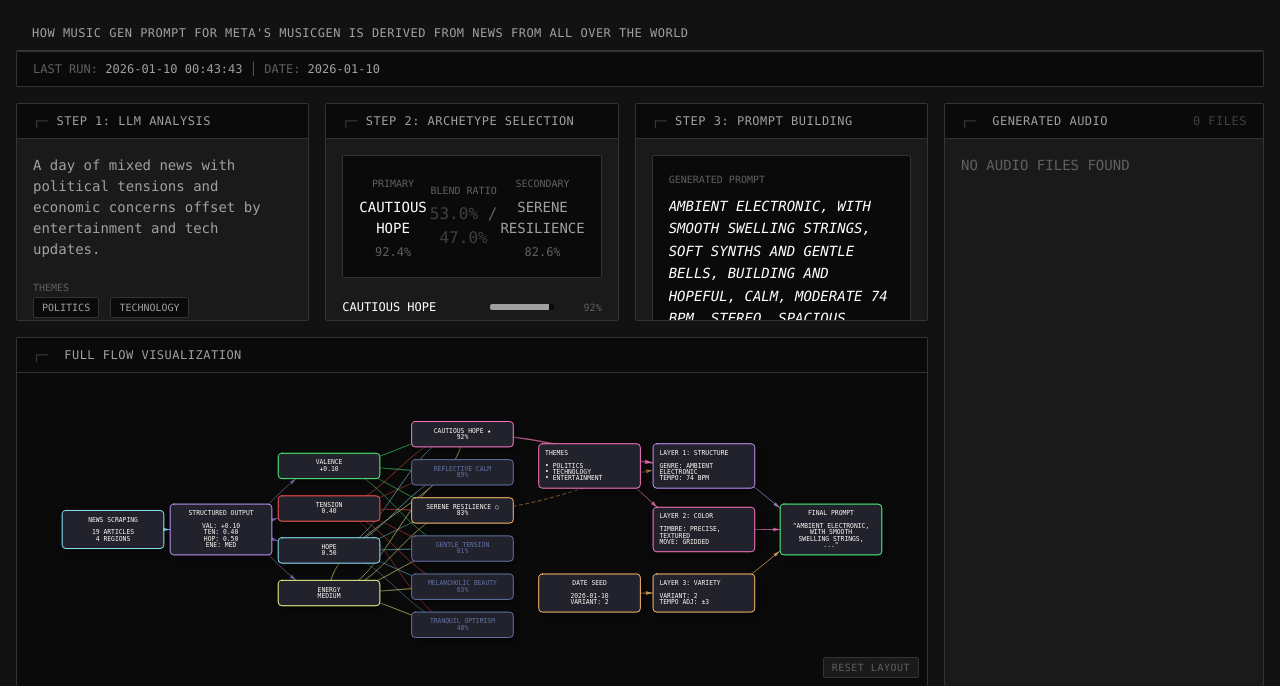
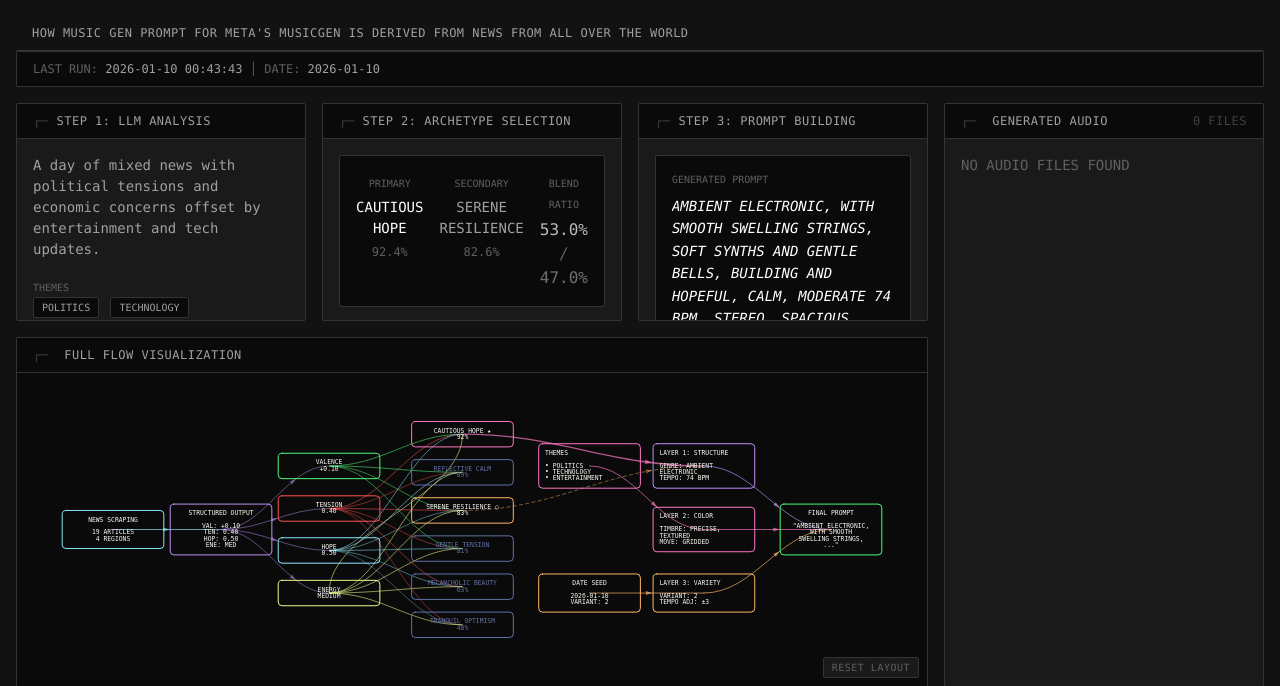
Before and after one commit to dattasaurabh82/current_state, a FastAPI app: page /pipeline in a window 1280 px wide. Shown: the part 97-783 px from the top of the page. Run offline with FastAPI, Linux system fonts and the light colour scheme.

Commit message:
feat(web): enhance archetype blend ratio display with improved styling and tooltip updates

```diff
--- a/web/static/css/tui.css
+++ b/web/static/css/tui.css
@@ -844,17 +844,19 @@ ANIMATIONS (Subtle)
 /* Archetype Selection */
 .archetype-selected {
     display: flex;
-    align-items: center;
+    align-items: flex-start;
     justify-content: space-between;
     padding: var(--space-md);
     background-color: var(--bg-dark);
     border: 1px solid var(--border-color);
     border-radius: var(--radius-sm);
+    gap: var(--space-md);
 }
 
 .archetype-primary,
 .archetype-secondary {
     text-align: center;
+    flex: 1;
 }
 
 .archetype-name {
@@ -869,13 +871,21 @@ ANIMATIONS (Subtle)
 }
 
 .archetype-blend {
+    text-align: center;
+    flex: 1;
+}
+
+.blend-values {
     font-size: var(--font-size-lg);
-    color: var(--text-muted);
-    text-align: center;
-    display: flex;
-    flex-direction: column;
-    align-items: center;
-    gap: var(--space-xs);
+    margin-top: var(--space-xs);
+}
+
+.blend-primary {
+    color: var(--text-bright);
+}
+
+.blend-secondary {
+    color: var(--text-secondary);
 }
 
 /* Archetype Scores List */
@@ -1301,3 +1311,21 @@ audio::-webkit-media-controls-time-remaining-display {
     word-break: break-word;
     overflow-wrap: break-word;
 }
+
+/* =============================================================================
+   VIS-NETWORK TOOLTIP STYLING
+   ============================================================================= */
+
+.vis-tooltip {
+    background-color: rgba(0, 0, 0, 0.9) !important;
+    border: none !important;
+    border-radius: var(--radius-sm) !important;
+    padding: var(--space-md) !important;
+    font-family: var(--font-mono) !important;
+    font-size: var(--font-size-xs) !important;
+    color: var(--text-primary) !important;
+    white-space: pre-line !important;
+    max-width: 320px !important;
+    line-height: 1.5 !important;
+    box-shadow: 0 4px 20px rgba(0, 0, 0, 0.5) !important;
+}
--- a/web/static/js/derivation.js
+++ b/web/static/js/derivation.js
@@ -32,9 +32,9 @@ document.addEventListener('DOMContentLoaded', function() {
         red: '#ff5555',
         yellow: '#f1fa8c',
 
-        // Node backgrounds
-        nodeBg: '#21222c',
-        nodeHighlight: '#44475a',
+        // Node backgrounds - transparent
+        nodeBg: 'transparent',
+        nodeHighlight: 'rgba(68, 71, 90, 0.5)',
 
         // Edges
         edge: '#44475a',
@@ -173,11 +173,11 @@ document.addEventListener('DOMContentLoaded', function() {
         const newsLabel = `NEWS SCRAPING\n\n${articleCount} ARTICLES\n${(news.regions || []).length} REGIONS`;
 
         // Build tooltip with sample headlines
-        let newsTooltip = `<b>NEWS SCRAPING</b>\n`;
-        newsTooltip += `━━━━━━━━━━━━━━━━━━━━\n`;
+        let newsTooltip = `NEWS SCRAPING\n`;
+        newsTooltip += `────────────────────\n`;
         newsTooltip += `Total: ${articleCount} articles\n`;
         newsTooltip += `Regions: ${regions}\n\n`;
-        newsTooltip += `<b>SAMPLE HEADLINES:</b>\n`;
+        newsTooltip += `SAMPLE HEADLINES:\n`;
         (news.sample_headlines || []).slice(0, 5).forEach(h => {
             newsTooltip += `• ${h.title}\n  [${h.source}]\n`;
         });
@@ -192,14 +192,14 @@ document.addEventListener('DOMContentLoaded', function() {
 
         const structuredLabel = `STRUCTURED OUTPUT\n\nVAL: ${metrics.valence >= 0 ? '+' : ''}${(metrics.valence || 0).toFixed(2)}\nTEN: ${(metrics.tension || 0).toFixed(2)}\nHOP: ${(metrics.hope || 0).toFixed(2)}\nENE: ${(metrics.energy || 'MED').toString().toUpperCase().slice(0, 3)}`;
 
-        let structuredTooltip = `<b>STRUCTURED OUTPUT</b>\n`;
-        structuredTooltip += `━━━━━━━━━━━━━━━━━━━━\n`;
+        let structuredTooltip = `STRUCTURED OUTPUT\n`;
+        structuredTooltip += `────────────────────\n`;
         structuredTooltip += `Emotional Valence: ${(metrics.valence || 0).toFixed(3)}\n`;
         structuredTooltip += `Tension Level: ${(metrics.tension || 0).toFixed(3)}\n`;
         structuredTooltip += `Hope Factor: ${(metrics.hope || 0).toFixed(3)}\n`;
         structuredTooltip += `Energy Level: ${metrics.energy || 'medium'}\n\n`;
-        structuredTooltip += `<b>THEMES:</b> ${themes.join(', ')}\n\n`;
-        structuredTooltip += `<b>SUMMARY:</b>\n${summary}`;
+        structuredTooltip += `THEMES: ${themes.join(', ')}\n\n`;
+        structuredTooltip += `SUMMARY:\n${summary}`;
 
         nodes.push(createNode('structured_output', structuredLabel, X.structured, 0, COLORS.purple, {
             title: structuredTooltip,
@@ -254,10 +254,10 @@ document.addEventListener('DOMContentLoaded', function() {
 
             // Tooltip with score breakdown
             const comps = item.components || {};
-            let archTooltip = `<b>${displayName}</b>\n`;
-            archTooltip += `━━━━━━━━━━━━━━━━━━━━\n`;
+            let archTooltip = `${displayName}\n`;
+            archTooltip += `────────────────────\n`;
             archTooltip += `Total Score: ${(item.score * 100).toFixed(1)}%\n\n`;
-            archTooltip += `<b>COMPONENT SCORES:</b>\n`;
+            archTooltip += `COMPONENT SCORES:\n`;
             archTooltip += `• Valence: ${((comps.valence || 0) * 100).toFixed(0)}%\n`;
             archTooltip += `• Tension: ${((comps.tension || 0) * 100).toFixed(0)}%\n`;
             archTooltip += `• Hope: ${((comps.hope || 0) * 100).toFixed(0)}%\n`;
@@ -309,7 +309,7 @@ document.addEventListener('DOMContentLoaded', function() {
 
         nodes.push(createNode('themes', themesLabel, X.middle, -100, COLORS.pink, {
             align: 'left',
-            title: `<b>DOMINANT THEMES</b>\n━━━━━━━━━━━━━━━━━━━━\nExtracted from news analysis:\n• ${themes.join('\n• ')}`,
+            title: `DOMINANT THEMES\n────────────────────\nExtracted from news analysis:\n• ${themes.join('\n• ')}`,
         }));
 
         // ---------------------------------------------------------------------
@@ -320,7 +320,7 @@ document.addEventListener('DOMContentLoaded', function() {
         const dateSeedLabel = `DATE SEED\n\n${dateSeed}\nVARIANT: ${instrumentVariant}`;
 
         nodes.push(createNode('date_seed', dateSeedLabel, X.middle, 100, COLORS.orange, {
-            title: `<b>DATE SEED</b>\n━━━━━━━━━━━━━━━━━━━━\nDate: ${dateSeed}\nInstrument Variant: ${instrumentVariant}\n\nUsed for reproducible\nrandomization in prompt\ngeneration.`,
+            title: `DATE SEED\n────────────────────\nDate: ${dateSeed}\nInstrument Variant: ${instrumentVariant}\n\nUsed for reproducible\nrandomization in prompt\ngeneration.`,
         }));
 
         // ---------------------------------------------------------------------
@@ -335,9 +335,9 @@ document.addEventListener('DOMContentLoaded', function() {
 
         const layer1Label = `LAYER 1: STRUCTURE\n\nGENRE: ${genre}\nTEMPO: ${tempo} BPM`;
 
-        let layer1Tooltip = `<b>LAYER 1: STRUCTURE</b>\n`;
+        let layer1Tooltip = `LAYER 1: STRUCTURE\n`;
         layer1Tooltip += `(From Archetypes)\n`;
-        layer1Tooltip += `━━━━━━━━━━━━━━━━━━━━\n`;
+        layer1Tooltip += `────────────────────\n`;
         layer1Tooltip += `Genre: ${genre}\n`;
         layer1Tooltip += `Instruments: ${instruments.join(', ')}\n`;
         layer1Tooltip += `Moods: ${moods.join(', ')}\n`;
@@ -355,9 +355,9 @@ document.addEventListener('DOMContentLoaded', function() {
 
         const layer2Label = `LAYER 2: COLOR\n\nTIMBRE: ${texTimbre.slice(0, 2).join(', ')}\nMOVE: ${texMovement.slice(0, 1).join(', ')}`;
 
-        let layer2Tooltip = `<b>LAYER 2: COLOR</b>\n`;
+        let layer2Tooltip = `LAYER 2: COLOR\n`;
         layer2Tooltip += `(From Theme Textures)\n`;
-        layer2Tooltip += `━━━━━━━━━━━━━━━━━━━━\n`;
+        layer2Tooltip += `────────────────────\n`;
         layer2Tooltip += `Timbre: ${texTimbre.join(', ')}\n`;
         layer2Tooltip += `Movement: ${texMovement.join(', ')}\n`;
         layer2Tooltip += `Harmonic: ${texHarmonic.join(', ')}`;
@@ -371,7 +371,7 @@ document.addEventListener('DOMContentLoaded', function() {
         const layer3Label = `LAYER 3: VARIETY\n\nVARIANT: ${instrumentVariant}\nTEMPO ADJ: ±3`;
 
         nodes.push(createNode('layer_variety', layer3Label, X.layers, 100, COLORS.orange, {
-            title: `<b>LAYER 3: VARIETY</b>\n(From Date Seed)\n━━━━━━━━━━━━━━━━━━━━\nInstrument Variant: ${instrumentVariant}\nTempo Adjustment: ±3 BPM\n\nAdds variation based on\ndate-seeded randomization.`,
+            title: `LAYER 3: VARIETY\n(From Date Seed)\n────────────────────\nInstrument Variant: ${instrumentVariant}\nTempo Adjustment: ±3 BPM\n\nAdds variation based on\ndate-seeded randomization.`,
             align: 'left',
         }));
 
@@ -383,7 +383,7 @@ document.addEventListener('DOMContentLoaded', function() {
         const finalPromptLabel = `FINAL PROMPT\n\n"${finalPromptText}"`;
 
         nodes.push(createNode('final_prompt', finalPromptLabel, X.finalPrompt, 0, COLORS.green, {
-            title: `<b>FINAL PROMPT</b>\n━━━━━━━━━━━━━━━━━━━━\n${prompt.final_prompt || ''}`,
+            title: `FINAL PROMPT\n────────────────────\n${prompt.final_prompt || ''}`,
         }));
 
         // ---------------------------------------------------------------------
--- a/web/templates/pipeline.html
+++ b/web/templates/pipeline.html
@@ -94,18 +94,18 @@
                             <div class="archetype-name text-bright">{{ pipeline.selection.primary|replace('_', ' ')|upper }}</div>
                             <div class="archetype-score">{{ '%.1f'|format(pipeline.selection.primary_score * 100) }}%</div>
                         </div>
-                        <div class="archetype-blend">
-                            <span class="text-dim text-xs">BLEND RATIO</span>
-                            <div>
-                                <span class="text-muted">{{ pipeline.selection.blend_ratio|round(2) * 100 |int }}%</span>
-                                <span class="text-dim">/</span>
-                                <span class="text-muted">{{ (1 - pipeline.selection.blend_ratio)|round(2) * 100 |int }}%</span>
-                            </div>
-                        </div>
                         <div class="archetype-secondary">
                             <span class="text-dim text-xs">SECONDARY</span>
                             <div class="archetype-name text-secondary">{{ pipeline.selection.secondary|replace('_', ' ')|upper }}</div>
                             <div class="archetype-score">{{ '%.1f'|format(pipeline.selection.secondary_score * 100) }}%</div>
+                        </div>
+                        <div class="archetype-blend">
+                            <span class="text-dim text-xs">BLEND RATIO</span>
+                            <div class="blend-values">
+                                <span class="blend-primary" style="opacity: {{ 0.4 + pipeline.selection.blend_ratio * 0.6 }}">{{ pipeline.selection.blend_ratio|round(2) * 100 |int }}%</span>
+                                <span class="text-dim">/</span>
+                                <span class="blend-secondary" style="opacity: {{ 0.4 + (1 - pipeline.selection.blend_ratio) * 0.6 }}">{{ (1 - pipeline.selection.blend_ratio)|round(2) * 100 |int }}%</span>
+                            </div>
                         </div>
                     </div>
 
```
